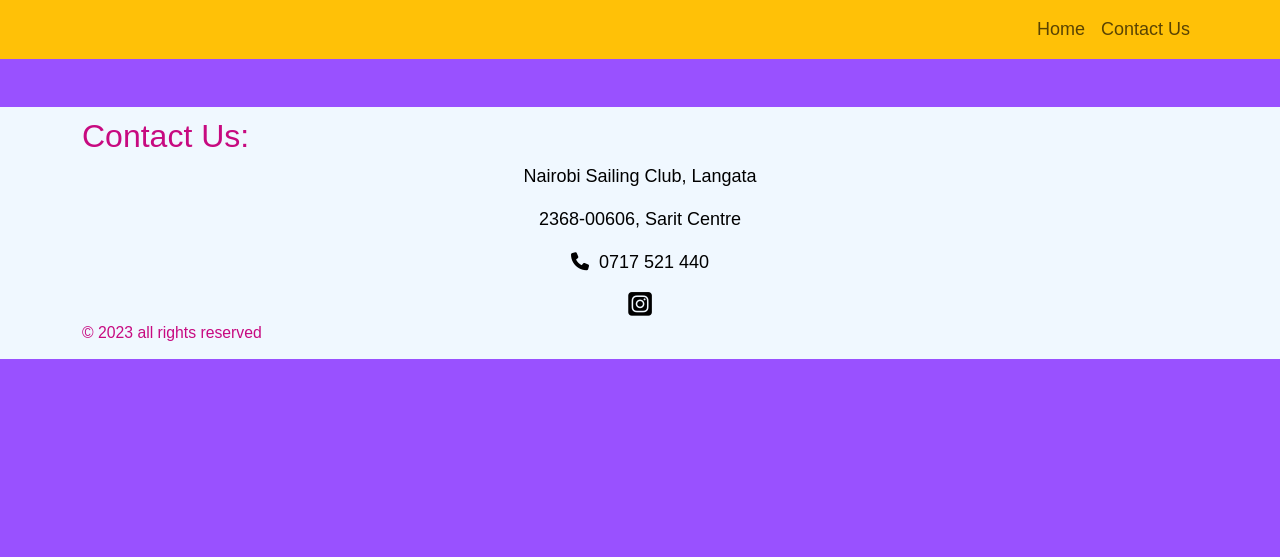
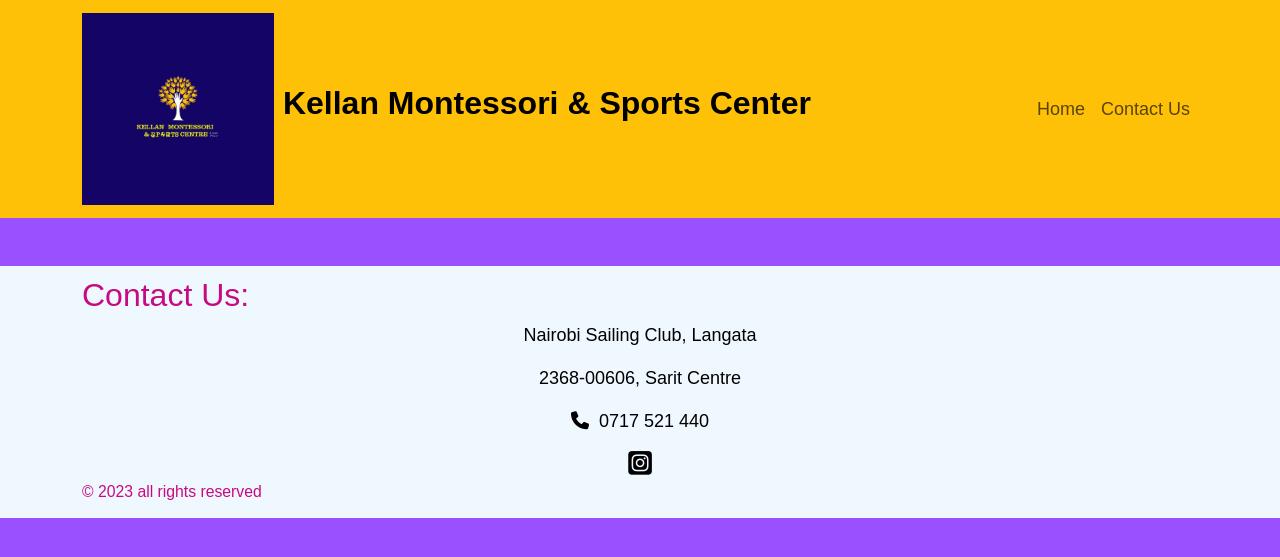
Before and after one commit to b3nzuk3/kelllan, a Django app: template kellan/polls/templates/polls/base.html in a window 1280 px wide. Shown: the top 557 px of the page. Run offline with Django 4.2, Linux system fonts and the light colour scheme; the template is opened without the code that fills it, so the values that code supplies are empty; some libraries are stand-ins or nearby versions; some web fonts are replaced.

Commit message:
added navbar brand and favicon

```diff
--- a/kellan/polls/templates/polls/base.html
+++ b/kellan/polls/templates/polls/base.html
@@ -8,6 +8,12 @@
     <link rel="preconnect" href="https://fonts.googleapis.com">
     <link rel="preconnect" href="https://fonts.gstatic.com" crossorigin>
     <link href="https://fonts.googleapis.com/css2?family=Sofia+Sans&display=swap" rel="stylesheet">
+
+    <link rel="apple-touch-icon" sizes="180x180" href="{% static 'css/images/apple-touch-icon.png' %}">
+    <link rel="icon" type="image/png" sizes="32x32" href="{% static 'css/images/favicon-32x32.png' %}">
+    <link rel="icon" type="image/png" sizes="16x16" href="{% static 'css/images/favicon-16x16.png'%}">
+    <link rel="manifest" href="{% static 'css/images/site.webmanifest'%}">
+
     <link rel="stylesheet" href="{% static 'css/main.css' %}" type="text/css" />
     <link href="https://cdn.jsdelivr.net/npm/bootstrap@5.3.0-alpha1/dist/css/bootstrap.min.css" rel="stylesheet" integrity="sha384-GLhlTQ8iRABdZLl6O3oVMWSktQOp6b7In1Zl3/Jr59b6EGGoI1aFkw7cmDA6j6gD" crossorigin="anonymous">
     <script src="https://kit.fontawesome.com/2c697981ac.js" crossorigin="anonymous"></script>
@@ -55,7 +61,7 @@
     <nav class="navbar navbar-expand-lg navbar-light bg-warning">
         <div class="container">
 
-          <a class="navbar-brand" href="#"><img src="https://placeholder.pics/svg/150x50/070707-000000/D36D0D-ED0000/Omega" alt=""></a>
+          <a class="navbar-brand" href="#"><img src="{% static 'css/images/omgele.png'%}" alt=""><span style="font-size:xx-large; font-weight: bold;" >  Kellan Montessori & Sports Center</span> </a>
 
           <ul class="navbar-nav">
             <li class="nav-item"> <a class="nav-link" href="#">Home</a></li>
```
Also changed, not shown: kellan/static/css/images/android-chrome-192x192.png (added), kellan/static/css/images/android-chrome-512x512.png (added), kellan/static/css/images/apple-touch-icon.png (added), kellan/static/css/images/favicon-16x16.png (added), kellan/static/css/images/favicon-32x32.png (added), kellan/static/css/images/favicon.ico (added), kellan/static/css/images/omgele.png (added), kellan/static/css/images/site.webmanifest (added).
